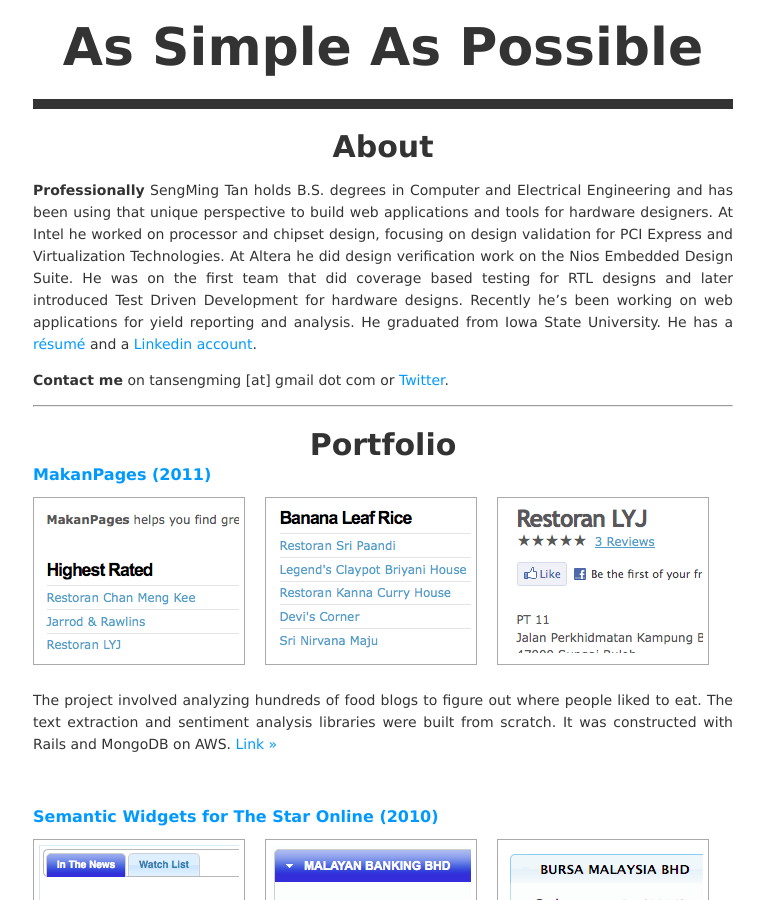
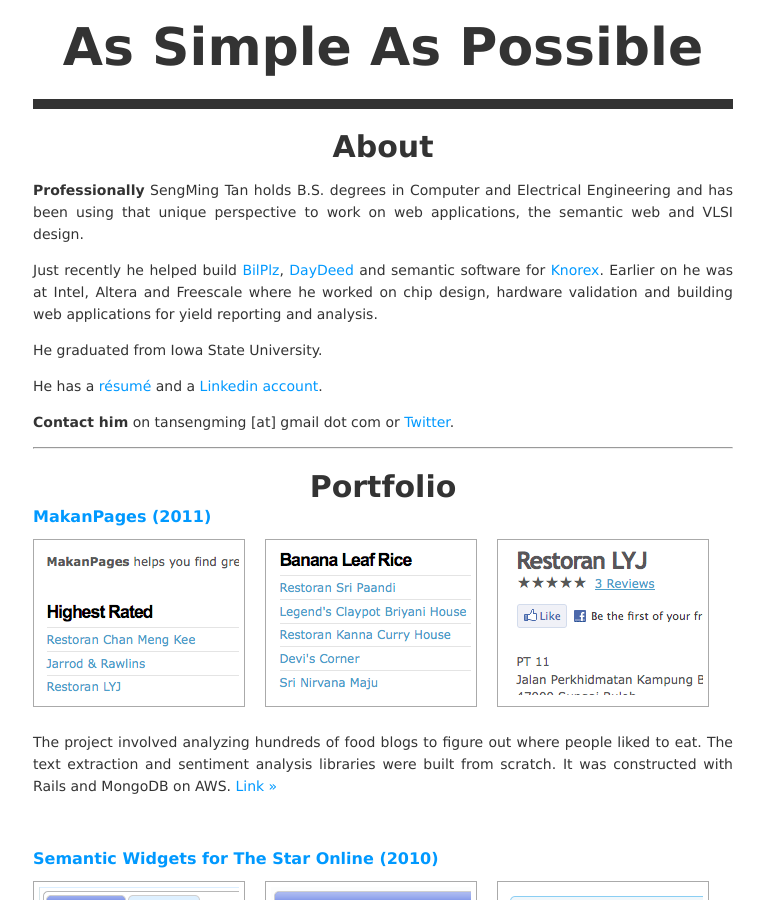
Before and after one commit to tansengming/tansengming.github.com, a Jekyll site: the page built from pages/_posts/2009-11-26-about.markdown, in a window 1280 px wide and 900 px high. Shown: the whole window, without its empty margins (257-1021 px from the left). Built offline with Jekyll 4.4.1, drawn with Linux system fonts in a browser that asks for light colours; nearby versions of some CDN libraries; Markdown is read by kramdown in place of the engine named in the settings; comment, search, counter and statistics services are not loaded.

Commit message:
updaets copy for about page

```diff
--- a/pages/_posts/2009-11-26-about.markdown
+++ b/pages/_posts/2009-11-26-about.markdown
@@ -3,10 +3,15 @@ layout: page
 permalink: /about/index.html
 ---
 **Professionally**
-SengMing Tan holds B.S. degrees in Computer and Electrical Engineering and has been using that unique perspective to build web applications and tools for hardware designers. At Intel he worked on processor and chipset design, focusing on design validation for PCI Express and Virtualization Technologies. At Altera he did design verification work on the Nios Embedded Design Suite. He was on the first team that did coverage based testing for RTL designs and later introduced Test Driven Development for hardware designs. Recently he's been working on web applications for yield reporting and analysis. He graduated from Iowa State University.
+SengMing Tan holds B.S. degrees in Computer and Electrical Engineering and has been using that unique perspective to work on web applications, the semantic web and VLSI design.
+
+Just recently he helped build [BilPlz](http://bilplz.com/), [DayDeed](http://daydeed.com) and semantic software for [Knorex]. Earlier on he was at Intel, Altera and Freescale where he worked on chip design, hardware validation and building web applications for yield reporting and analysis.
+
+He graduated from Iowa State University.
+
 He has a [r&eacute;sum&eacute;][resume] and a [Linkedin account][linkedin].
 
-**Contact me**
+**Contact him**
 on tansengming \[at\] gmail dot com or [Twitter][twitter].
 
 ---
```
